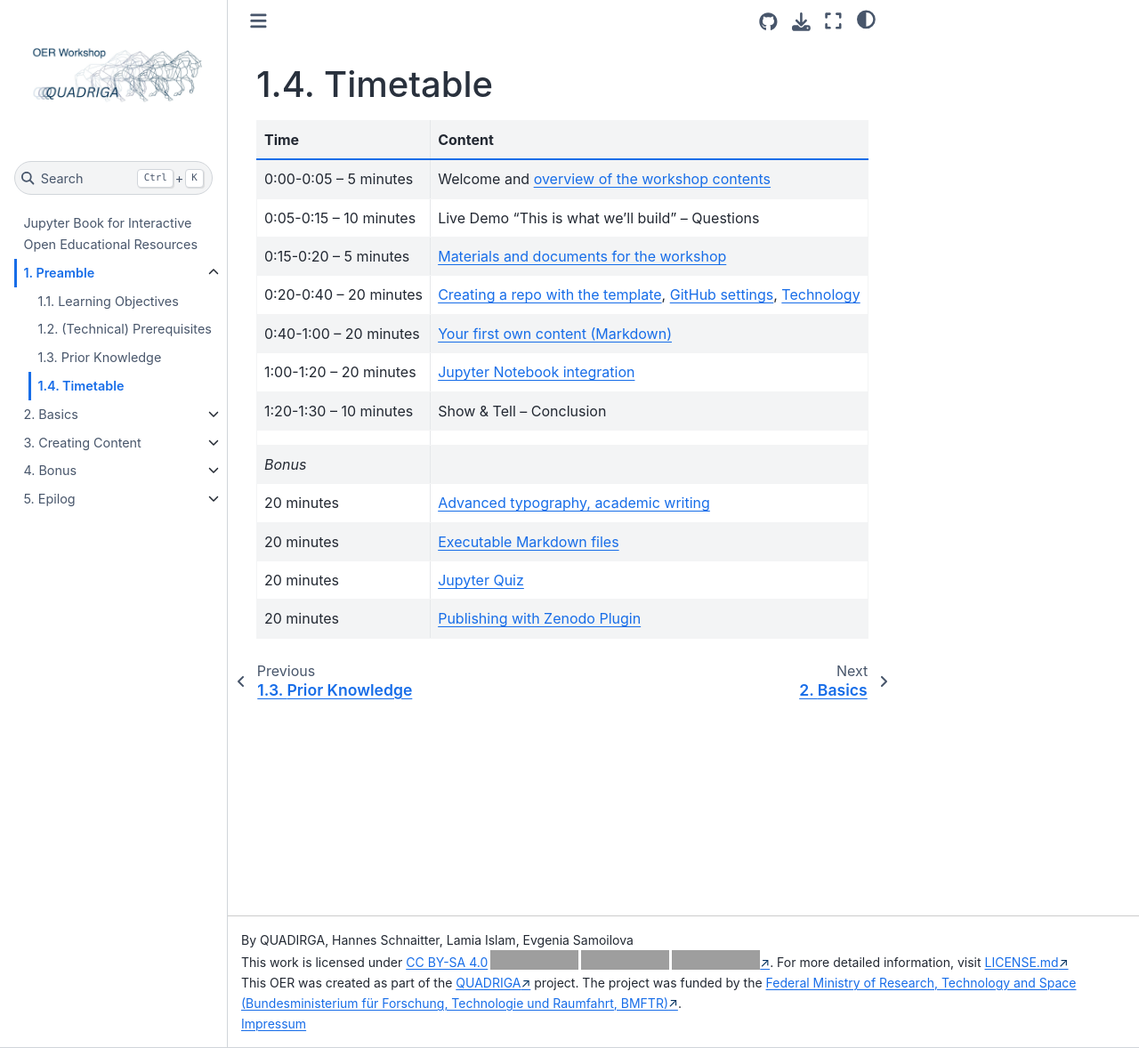
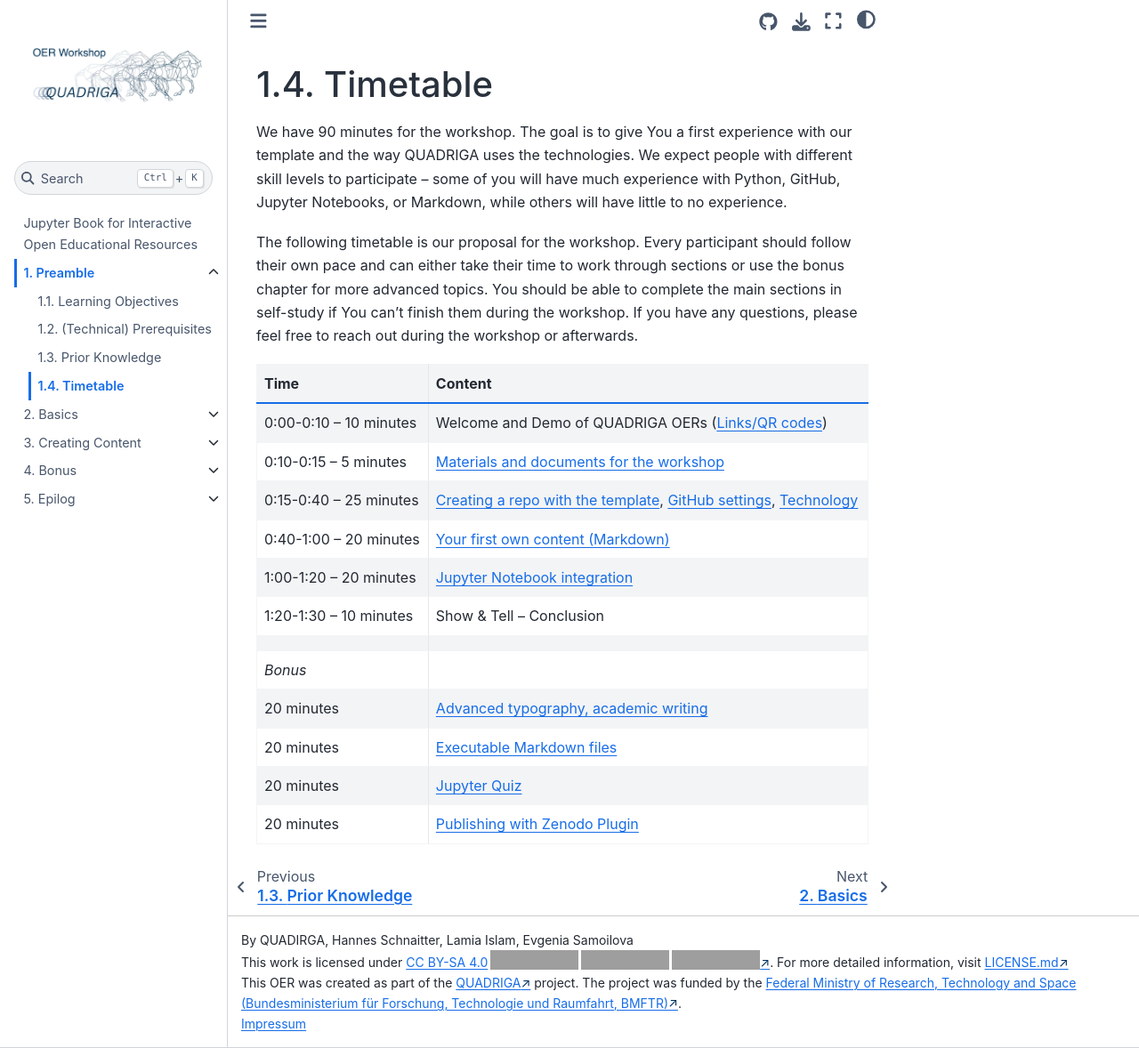
Before and after one commit to quadriga-dk/OER-Workshop, a Jupyter Book: the page built from preamble/timetable.md, in a window 1280 px wide and 1178 px high. Shown: the whole window at 89% size. Built offline with Jupyter Book 1.0.4 settings and Sphinx 7.4.7 and the Sphinx Book theme 1.1.4, drawn with Linux system fonts in a browser that asks for light colours; pages that are not in the unit, such as notebooks, are missing from menus; grey boxes are pictures that could not be loaded.

Commit message:
feat: clarify timetable

```diff
--- a/_toc.yml
+++ b/_toc.yml
@@ -23,6 +23,7 @@ chapters:
       - file: content/setup.md
       - file: content/markdown.md
       - file: content/jupyter_notebooks.ipynb
+      - file: content/show_tell.md
   - file: bonus/introduction.md
     sections:
       - file: bonus/typography.md
--- a/preamble/timetable.md
+++ b/preamble/timetable.md
@@ -1,16 +1,20 @@
 # Timetable
+
+We have 90 minutes for the workshop. The goal is to give You a first experience with our template and the way QUADRIGA uses the technologies. We expect people with different skill levels to participate – some of you will have much experience with Python, GitHub, Jupyter Notebooks, or Markdown, while others will have little to no experience.
+
+The following timetable is our proposal for the workshop. Every participant should follow their own pace and can either take their time to work through sections or use the bonus chapter for more advanced topics. You should be able to complete the main sections in self-study if You can't finish them during the workshop. If you have any questions, please feel free to reach out during the workshop or afterwards.
+
 
 |Time	|Content|
 | :---	| :---	|
-|0:00-0:05 – 5 minutes	| Welcome and [overview of the workshop contents](/basics/introduction.md)|
-|0:05-0:15 – 10 minutes | Live Demo "This is what we'll build" – Questions |
-|0:15-0:20 – 5 minutes	| [Materials and documents for the workshop](/basics/documents.md)|
-|0:20-0:40 – 20 minutes	| [Creating a repo with the template](/basics/template.md), [GitHub settings](/basics/github.md), [Technology](/content/setup.md)|
+|0:00-0:10 – 10 minutes	| Welcome and  Demo of QUADRIGA OERs ([Links/QR codes](https://quadriga-dk.github.io/qr))|
+|0:10-0:15 – 5 minutes	| [Materials and documents for the workshop](/basics/documents.md)|
+|0:15-0:40 – 25 minutes	| [Creating a repo with the template](/basics/template.md), [GitHub settings](/basics/github.md), [Technology](/content/setup.md)|
 |0:40-1:00 – 20 minutes	| [Your first own content (Markdown)](/content/markdown.md)|
 |1:00-1:20 – 20 minutes	| [Jupyter Notebook integration](/content/jupyter_notebooks.ipynb)|
 |1:20-1:30 – 10 minutes	| Show & Tell – Conclusion|
 | | |
-|_Bonus_ | |
+|_Bonus_|  |
 |20 minutes | [Advanced typography, academic writing](/bonus/typography.md)|
 |20 minutes	| [Executable Markdown files](/bonus/executable_markdown.md)|
 |20 minutes	| [Jupyter Quiz](/bonus/jupyterquiz.ipynb)|
```
Also changed, not shown: content/show_tell.md (added, +9 -0 lines).
